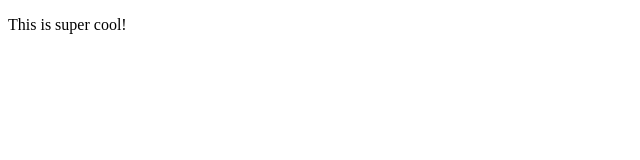
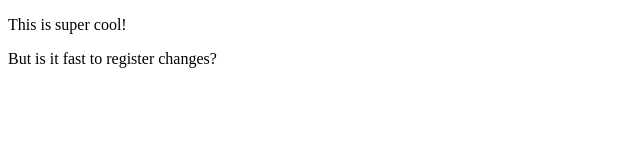
Before and after one commit to roguecomp/terraform, a plain HTML site: page website/src/index.html in a window 1280 px wide. Shown: the whole page, without its empty margins (0-640 px from the left). Drawn offline with Linux system fonts and the light colour scheme.

```diff
--- a/website/src/index.html
+++ b/website/src/index.html
@@ -3,3 +3,4 @@
 <meta charset=utf-8>
 <title>Visham Desi Website</title>
 <p>This is super cool!</p>
+<p>But is it fast to register changes?</p>
```
Also changed, not shown: 2 other files.
